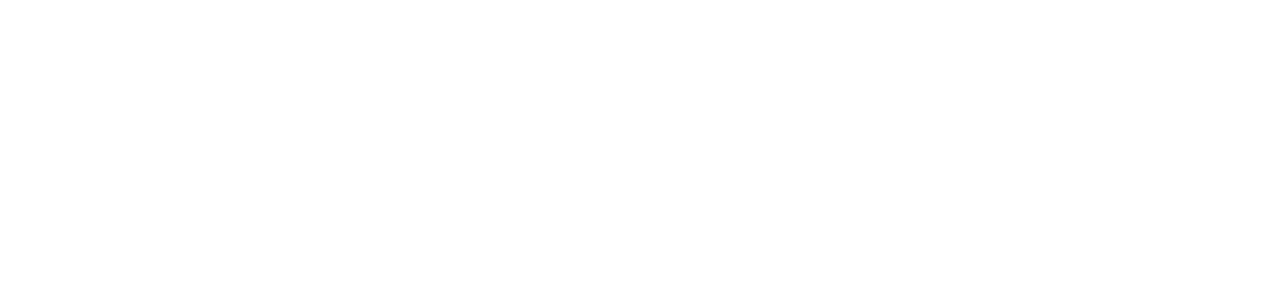
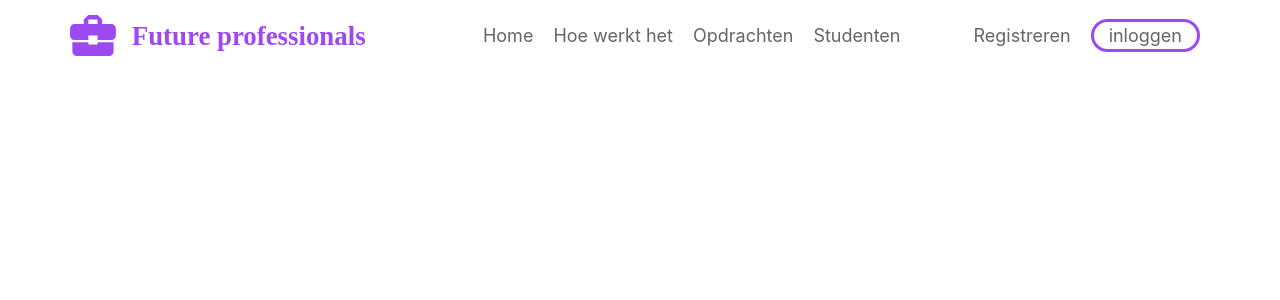
Before and after one commit to C-Andriessen/atos-webplatform, a React (Create React App) app in the folder App/client/: page / in a window 1280 px wide. Before the commit this address had no page. Shown: the top 300 px of the page. Built offline with nearby package versions, Linux system fonts and the light colour scheme.

Commit message:
react header toegevoegd

```diff
--- a/App/client/src/App.css
+++ b/App/client/src/App.css
@@ -1,38 +1,23 @@
-.App {
-  text-align: center;
+header {
+  padding: 15px 70px;
+  align-items: center;
+  display: flex;
+  justify-content: space-between;
 }
 
-.App-logo {
-  height: 40vmin;
-  pointer-events: none;
+header img {
+  width: 350px;
 }
 
-@media (prefers-reduced-motion: no-preference) {
-  .App-logo {
-    animation: App-logo-spin infinite 20s linear;
-  }
+nav.header a{
+  color: #656565;
+  text-decoration: none;
+  margin: 0 10px;
+  font-size: 18px;
 }
 
-.App-header {
-  background-color: #282c34;
-  min-height: 100vh;
-  display: flex;
-  flex-direction: column;
-  align-items: center;
-  justify-content: center;
-  font-size: calc(10px + 2vmin);
-  color: white;
+nav.header .login-button{
+  border: 3px solid #9D49F2;
+  padding: 3px 15px;
+  border-radius: 15pt;
 }
-
-.App-link {
-  color: #61dafb;
-}
-
-@keyframes App-logo-spin {
-  from {
-    transform: rotate(0deg);
-  }
-  to {
-    transform: rotate(360deg);
-  }
-}
--- a/App/client/src/App.js
+++ b/App/client/src/App.js
@@ -1,9 +1,13 @@
 import './App.css';
+import Header from './components/Header';
 import Routing from './components/Routing';
 
 function App() {
   return (
+    <>
+    <Header />
     <Routing />
+    </>
   );
 }
 
--- /dev/null
+++ b/App/client/src/components/Header.js
@@ -0,0 +1,22 @@
+import { Link } from 'react-router-dom';
+import logo from '../logo.svg'
+
+function Header () {
+    return <header>
+        <img src={logo} alt="logo" />
+        {/* options */}
+        <nav className='header'>
+            <Link to='/'>Home</Link>
+            <Link to='/how-it-works'>Hoe werkt het</Link>
+            <Link to='/exercises'>Opdrachten</Link>
+            <Link to='/students'>Studenten</Link>
+        </nav>
+        {/* login/register */}
+        <nav className='header'>
+            <Link to='/register'>Registreren</Link>
+            <Link to='/login' className='login-button'>inloggen</Link>
+        </nav>
+    </header>
+}
+
+export default Header;
--- /dev/null
+++ b/App/client/src/components/pages/Home.js
@@ -0,0 +1,5 @@
+function Home () {
+
+}
+
+export default Home;
```
Also changed, not shown: App/client/src/logo.svg.
